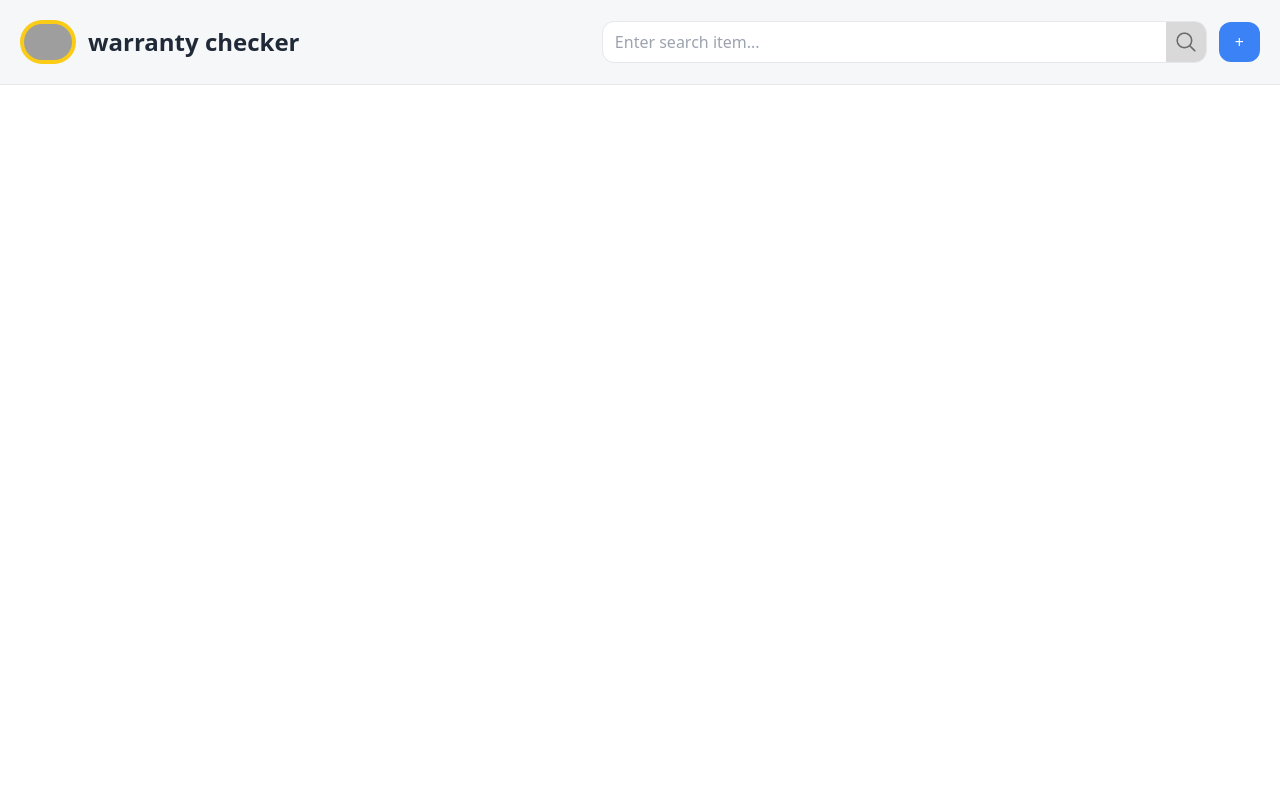
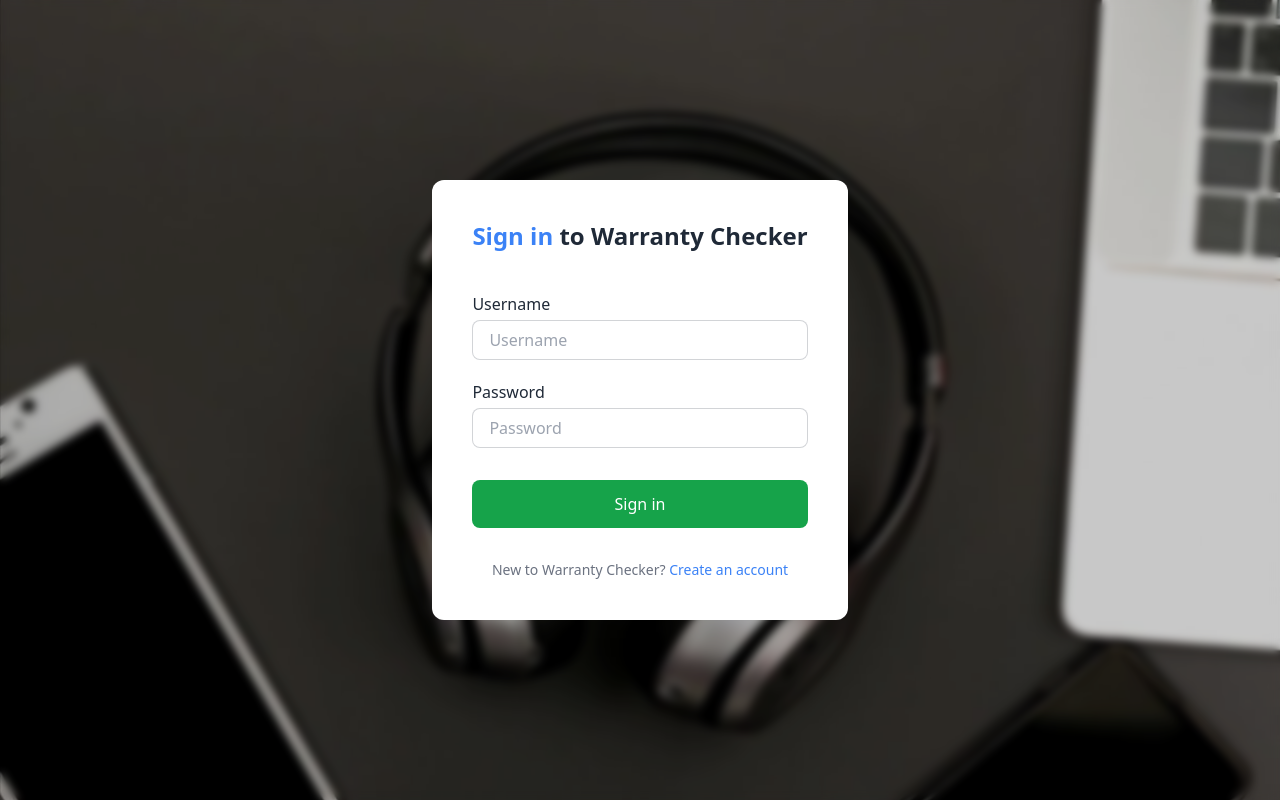
Before and after one commit to Zlatonn/warranty-checker, a React (Vite) app in the folder frontend/: page /login in a window 1280 px wide. Before the commit this address had no page. Built offline with nearby package versions, Linux system fonts and the light colour scheme; grey boxes are pictures that could not be loaded.

Commit message:
refactor:  implement private/public routes
- apply to app component
- apply to itemForm component

```diff
--- a/frontend/src/App.tsx
+++ b/frontend/src/App.tsx
@@ -2,9 +2,13 @@ import { BrowserRouter as Router, Routes, Route } from "react-router-dom";
 import { QueryClient, QueryClientProvider } from "@tanstack/react-query";
 import { ReactQueryDevtools } from "@tanstack/react-query-devtools";
 
-import NavBar from "./components/navbar/Navbar";
+import Home from "./pages/Home";
+import Register from "./pages/Register";
+import Login from "./pages/Login";
 import ItemList from "./pages/ItemList";
 import ItemForm from "./pages/ItemForm";
+import PrivateRoutes from "./utils/PrivateRoutes";
+import PublicRoutes from "./utils/PublicRoutes";
 
 // create client
 const queryClient = new QueryClient();
@@ -14,11 +18,18 @@ const App = () => {
     <QueryClientProvider client={queryClient}>
       <Router>
         <div className="min-h-screen p-0 m-0 flex flex-col items-center">
-          <NavBar />
           <Routes>
-            <Route path="/" element={<ItemList />} />
-            <Route path="/create" element={<ItemForm />} />
-            <Route path="/edit/:id" element={<ItemForm />} />
+            <Route element={<PublicRoutes />}>
+              <Route path="/home" element={<Home />} />
+              <Route path="/register" element={<Register />} />
+              <Route path="/login" element={<Login />} />
+            </Route>
+
+            <Route element={<PrivateRoutes />}>
+              <Route path="/items" element={<ItemList />} />
+              <Route path="/create" element={<ItemForm />} />
+              <Route path="/edit/:id" element={<ItemForm />} />
+            </Route>
           </Routes>
         </div>
       </Router>
--- a/frontend/src/pages/ItemForm.tsx
+++ b/frontend/src/pages/ItemForm.tsx
@@ -93,7 +93,7 @@ const ItemForm = () => {
         try {
           await createItem(formData);
           alert("The item has been successfully created. ✅");
-          navigate("/");
+          navigate("/items");
         } catch (error) {
           console.error("Error post item:", error);
           alert("Failed to create the item. Please try again later. ❌");
@@ -104,7 +104,7 @@ const ItemForm = () => {
       try {
         await updateItem(formData);
         alert("The item has been successfully updated. ✅");
-        navigate("/");
+        navigate("/items");
       } catch (error) {
         console.error("Error put item:", error);
         alert("Failed to update the item. Please try again later. ❌");
@@ -121,7 +121,7 @@ const ItemForm = () => {
     try {
       await deleteItem();
       alert("The item has been successfully deleted. ✅");
-      navigate("/");
+      navigate("/items");
     } catch (error) {
       console.error("Error delete item:", error);
       alert("Failed to delete the item. Please try again later. ❌");
@@ -251,7 +251,7 @@ const ItemForm = () => {
             </div>
           </div>
           <div className="mt-10 flex justify-end gap-3">
-            <Link to="/">
+            <Link to="/items">
               <button className="btn p-2 w-24 bg-[#d9d9d9] rounded-lg">Back</button>
             </Link>
             {!itemId ? (
```
